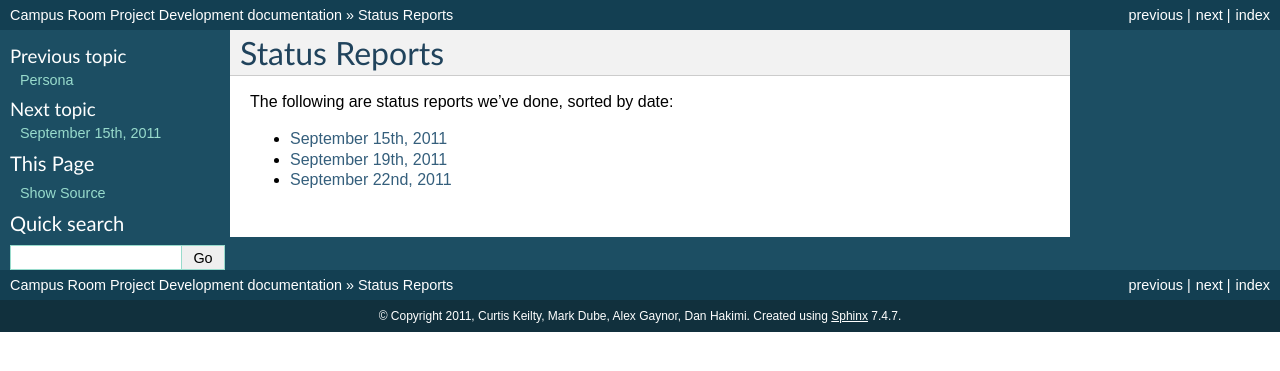
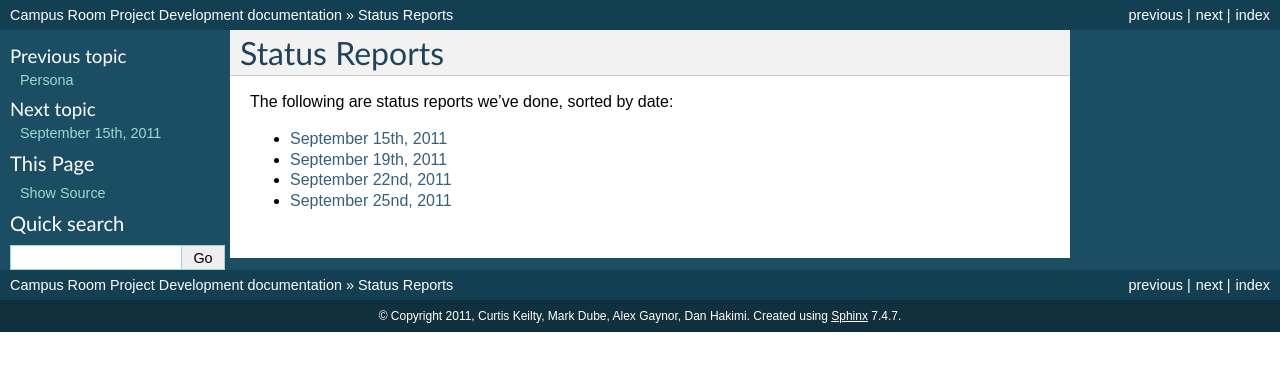
Before and after one commit to DanHakimi/Rooms, a Sphinx documentation site: the page built from docs/status_reports/index.rst, in a window 1280 px wide. Shown: the top 371 px of the page. Built offline with Sphinx 7.4.7, drawn with Linux system fonts in a browser that asks for light colours; part of the change alters nothing that is shown.

```diff
--- a/docs/status_reports/index.rst
+++ b/docs/status_reports/index.rst
@@ -9,3 +9,4 @@ The following are status reports we've done, sorted by date:
    9_15_11
    9_19_11
    9_22_11
+   9_25_11
```
